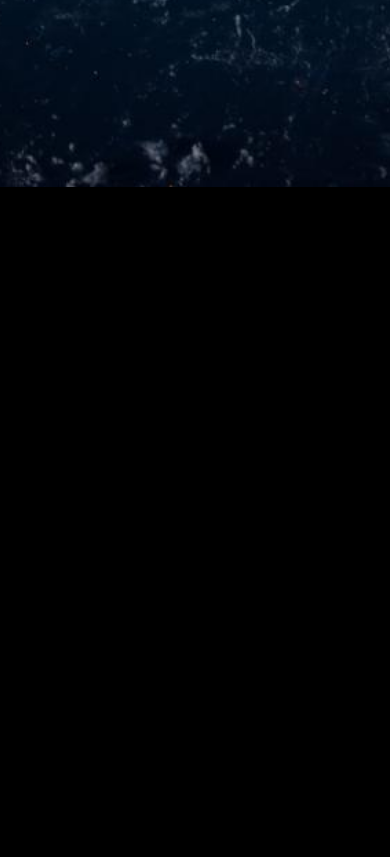
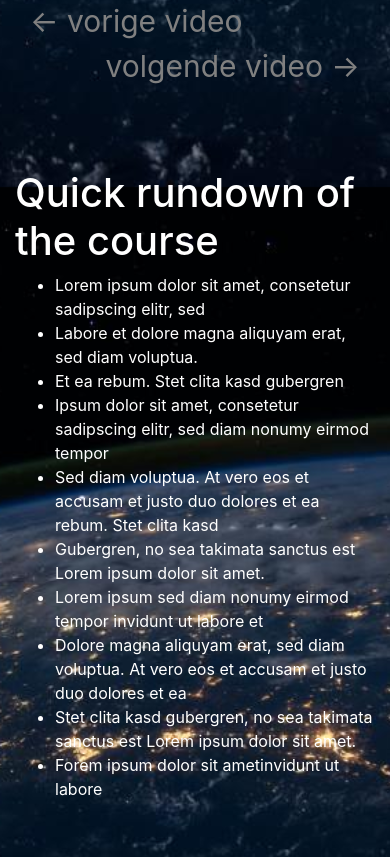
Before and after one commit to Mkirez/Wfflix, a PHP site: page /html_learn in a window 390 px wide. Shown: the part 657-1514 px from the top of the page. Before the commit the page ends 844 px from the top, so only its background shows below. Run offline with PHP 8.4, Linux system fonts and the light colour scheme.

Commit message:
html learn video pag

```diff
--- a/Website/asset/css/style.css
+++ b/Website/asset/css/style.css
@@ -206,3 +206,32 @@ iframe {
   color: white;
   padding: 90px 9px 60px;
 }
+
+
+.space{
+  padding-top: 80px;
+}
+
+.no-padding{
+  padding: 0px!important
+}
+.no-margin{
+  margin: 0px!important;
+}
+
+.controls-right a{
+  color: gray;
+  font-size: 30px;
+}
+
+.controls-right a:hover{
+
+  text-decoration: none;
+  transition:1s;
+  color: white;
+
+}
+
+.under-wrapper{
+  background-color: transparent gray;
+}
--- a/Website/views/htmllearn.view.php
+++ b/Website/views/htmllearn.view.php
@@ -14,13 +14,12 @@ include "includes/head.view.php"
     <header>
         <div class="container-fluid">
             <div class="row">
-                <div class="col-md-6">
+                <div class="col-md-12 text-left text-white">
                     <h1>01 start of htm></h1>
                 </div>
-                <div class="col-md-6">
-
-                </div>
             </div>
+    </div>
+    <div class="space">
     </div>
 
     </header>
@@ -29,6 +28,43 @@ include "includes/head.view.php"
             <div class="col-md-12">
                 <div class="embed-responsive embed-responsive-16by9">
                 <iframe width="560" height="315" src="https://www.youtube.com/embed/pQN-pnXPaVg" frameborder="0" allow="accelerometer; autoplay; clipboard-write; encrypted-media; gyroscope; picture-in-picture" allowfullscreen></iframe>
+                </div>
+                <div class="row">
+                    <div class="col-md-6 text-left ">
+                        <div class="col controls-right">   <!--Next video-->
+                            <a href="" id="next_link">&lt;- vorige video</a>
+                        </div>
+                    </div>
+                    <div class="col-md-6 text-right">
+                        <div class="col controls-right">   <!--Next video-->
+                            <a href="" id="next_link">volgende video -&gt;</a>
+                        </div>
+                    </div>
+                </div>
+            </div>
+        </div>
+    </div>
+
+    <div class="space">
+    </div>
+
+    <div class="container-fluid">
+        <div class="under-wrapper">
+            <div class="row">
+                <div class="col-md-12 text-white">
+                    <h1>Quick rundown of the course</h1>
+                    <ul>
+                        <li>Lorem ipsum dolor sit amet, consetetur sadipscing elitr, sed</li>
+                        <li>Labore et dolore magna aliquyam erat, sed diam voluptua.</li>
+                        <li>Et ea rebum. Stet clita kasd gubergren</li>
+                        <li>Ipsum dolor sit amet, consetetur sadipscing elitr, sed diam nonumy eirmod tempor</li>
+                        <li>Sed diam voluptua. At vero eos et accusam et justo duo dolores et ea rebum. Stet clita kasd</li>
+                        <li>Gubergren, no sea takimata sanctus est Lorem ipsum dolor sit amet.</li>
+                        <li>Lorem ipsum sed diam nonumy eirmod tempor invidunt ut labore et</li>
+                        <li>Dolore magna aliquyam erat, sed diam voluptua. At vero eos et accusam et justo duo dolores et ea</li>
+                        <li>Stet clita kasd gubergren, no sea takimata sanctus est Lorem ipsum dolor sit amet.</li>
+                        <li>Forem ipsum dolor sit ametinvidunt ut labore</li>
+                    </ul>
                 </div>
             </div>
         </div>
--- a/Website/views/includes/nav.view.php
+++ b/Website/views/includes/nav.view.php
@@ -8,6 +8,7 @@
                             <div id="myNav" class="overlay">
                                 <a href="javascript:void(0)" class="closebtn" onclick="closeNav()">&times;</a>
                                 <div class="overlay-content">
+                                    <a href="/home">home</a>
                                     <a href="/about">About</a>
                                     <a href="/course">courses</a>
                                     <a href="/contact">Contact</a>
```
